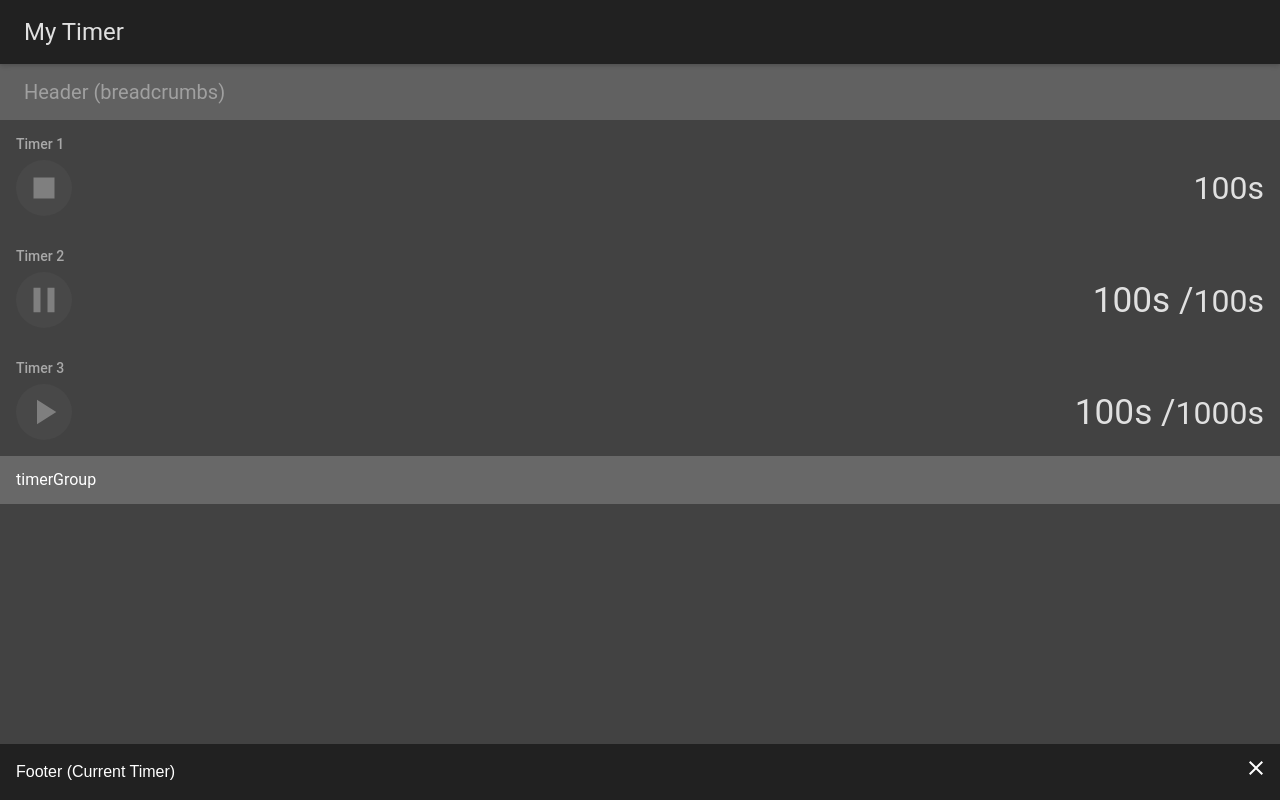
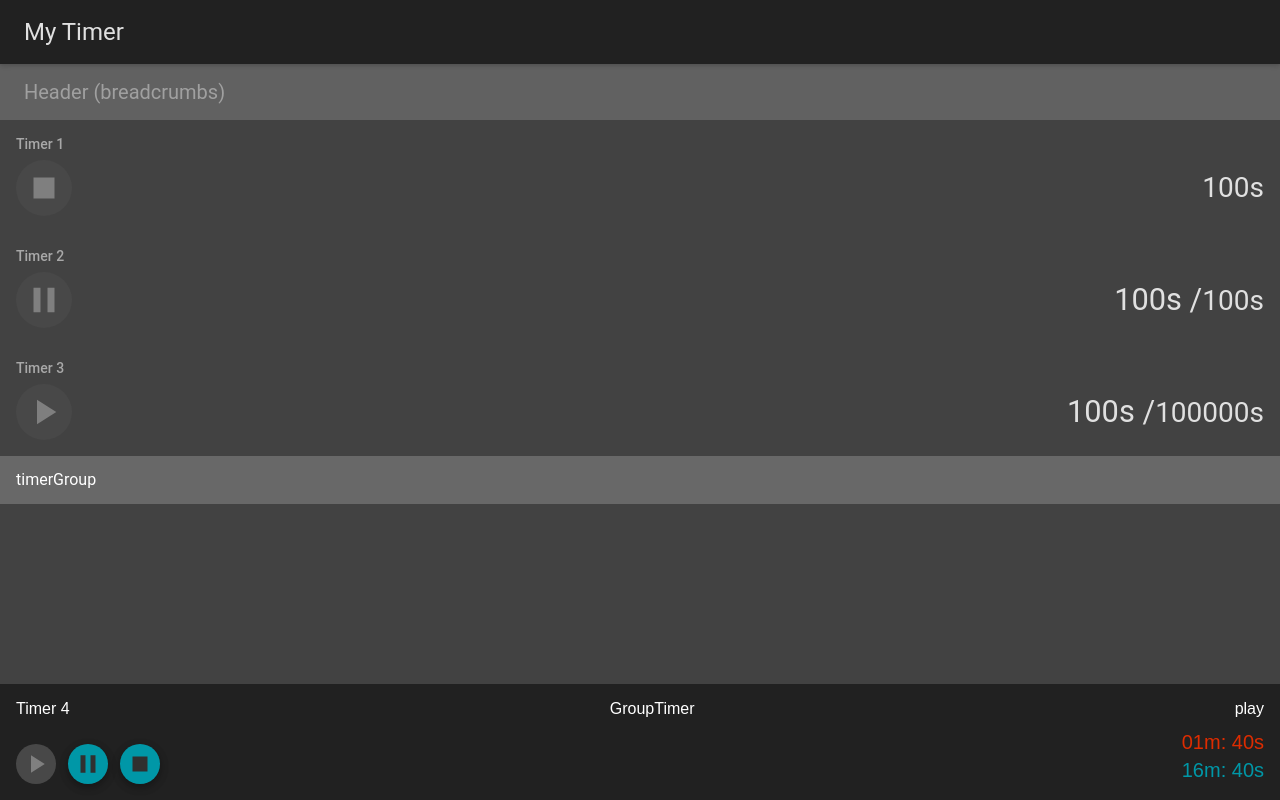
Before and after one commit to Angelpsy/timer, a React app: page / in a window 1280 px wide. Both pictures are taken after a click on the element "timerGroup". Built offline with nearby package versions, Linux system fonts and the light colour scheme.

Commit message:
add components of container and presentational for CurrentTimer

```diff
--- /dev/null
+++ b/src/Components/CurrentTimer/index.css
@@ -0,0 +1,22 @@
+.b-current-timer {
+    /*  */
+}
+
+.b-current-timer__info {
+    display: flex;
+    justify-content: space-between;
+    align-items: center;
+    margin-bottom: 10px;
+}
+
+.b-current-timer__controls {
+    display: flex;
+    justify-content: space-between;
+    align-items: flex-end;
+}
+
+.b-current-timer__time-val {
+    text-align: right;
+    font-size: 1.25em;
+    padding: 2.5px 0;
+}
--- /dev/null
+++ b/src/Components/CurrentTimer/index.jsx
@@ -0,0 +1,115 @@
+import React, {Component} from 'react';
+import muiThemeable from 'material-ui/styles/muiThemeable';
+
+import FloatingActionButton from 'material-ui/FloatingActionButton';
+import IconButton from 'material-ui/IconButton';
+import IconClose from 'material-ui/svg-icons/navigation/close';
+import IconPlay from 'material-ui/svg-icons/av/play-arrow';
+import IconPause from 'material-ui/svg-icons/av/pause';
+import IconStop from 'material-ui/svg-icons/av/stop';
+
+import './index.css';
+import {timerShape} from "../../constants/propTypes";
+
+const buttonStyles = {
+    marginRight: 12,
+};
+
+const iconStyles = {
+    width: '75%',
+};
+
+function Button(props) {
+    return <FloatingActionButton
+        mini={true}
+        style={buttonStyles}
+        {...props}/>
+}
+
+function TimesVal(prop) {
+    const classNames = `b-current-timer__time-val ${prop.className}`;
+    const hours = Math.floor(prop.val / (60*60));
+    const minutes = Math.floor((prop.val - hours*60*60) / 60);
+    const seconds = prop.val - hours*60*60 - minutes*60;
+    const output = `${hours > 0 ? hours + 'h:' : ''}
+                    ${minutes > 10 ? minutes : '0' + minutes}m:
+                    ${seconds > 10 ? seconds : '0' + seconds}s`;
+    return (
+        <div {...prop} className={classNames} >
+            {output}
+        </div>
+    );
+}
+
+class CurrentTimer extends Component {
+    render() {
+        const {id, title, description, childTimers, value, left, state} = this.props;
+        return (
+            <div
+                className={'b-current-timer'}
+            >
+                <div className="b-current-timer__info">
+                    <div className="b-current-timer__title">{title}</div>
+
+                    <div>
+                        {childTimers
+                            ? 'GroupTimer'
+                            : 'SoloTimer'
+                        }
+                    </div>
+
+                    <div className="b-current-timer__state">{state}</div>
+                </div>
+
+                <div className="b-current-timer__controls">
+                    <div className="b-current-timer__btns">
+                        <Button
+                            disabled={state === 'play'}
+                        >
+                            <IconPlay style={iconStyles} />
+                        </Button>
+                        <Button
+                            disabled={state !== 'play'}
+                        >
+                            <IconPause style={iconStyles} />
+                        </Button>
+                        <Button
+                            disabled={state === 'stop'}
+                        >
+                            <IconStop style={iconStyles} />
+                        </Button>
+                    </div>
+
+                    <div className="b-current-timer__times">
+                        <TimesVal
+                            className="b-current-timer__left"
+                            val={left}
+                            style={{
+                                color: this.props.muiTheme.palette.accent1Color,
+                                opacity: left !== value ? 1 : 0,
+                            }}
+                        />
+                        <TimesVal
+                            className="b-current-timer__value"
+                            val={value}
+                            style={{
+                                color: this.props.muiTheme.palette.primary1Color,
+                            }}
+                        />
+                    </div>
+                </div>
+
+                {/*<IconButton key={'icon'}*/}
+                            {/*className={'b-footer__close'} // TODO: заменить класс и  переместить стили*/}
+                            {/*onClick={this.props.resetSelectTimer}*/}
+                {/*>*/}
+                    {/*<IconClose />*/}
+                {/*</IconButton>*/}
+            </div>
+        );
+    }
+}
+
+CurrentTimer.propTypes = timerShape;
+
+export default muiThemeable()(CurrentTimer);
--- a/src/Components/Footer/index.css
+++ b/src/Components/Footer/index.css
@@ -1,5 +1,5 @@
 .b-footer {
-    /**/
+    overflow: hidden;
 }
 
 .b-footer__toolbar {
@@ -9,6 +9,6 @@
 
 .b-footer__close {
     position: absolute !important;
-    top: 0;
-    right: 0;
+    top: -15px;
+    right: -15px;
 }
--- a/src/Components/Footer/index.jsx
+++ b/src/Components/Footer/index.jsx
@@ -1,12 +1,11 @@
 import React, {Component} from 'react';
-import {connect} from 'react-redux';
+import PropTypes from 'prop-types';
 import {Toolbar} from 'material-ui/Toolbar';
-import IconButton from 'material-ui/IconButton';
-import IconClose from 'material-ui/svg-icons/navigation/close';
 import muiThemeable from 'material-ui/styles/muiThemeable';
 
+import CurrentTimerContainer from '../../Container/CurrentTimerContainer';
+
 import './index.css';
-import {idSelectedTimer} from "../../actions";
 
 class Footer extends Component {
     render() {
@@ -21,38 +20,17 @@ class Footer extends Component {
                         height: 'auto',
                         minHeight: this.props.muiTheme.toolbar.height + 'px',
                         padding: `${this.props.muiTheme.spacing.desktopGutterLess}px`,
+                        display: 'block',
                 }}>
-                    Footer (Current Timer)
-                    <IconButton
-                        className={'b-footer__close'}
-                        onClick={this.props.resetSelectTimer}
-                        style={{
-                            opacity: this.props.idSelectedTimer ? 1 : 0,
-                        }}
-                    >
-                        <IconClose />
-                    </IconButton>
+                    <CurrentTimerContainer />
                 </Toolbar>
             </footer>
         );
     }
 }
 
-const mapStateToProps = state => {
-    return {
-        idSelectedTimer: state.idSelectedTimer,
-    }
+Footer.propType = {
+    className: PropTypes.string,
 };
 
-const mapDispatchToProps = dispatch => {
-    return {
-        resetSelectTimer: () => {
-            dispatch(idSelectedTimer(''));
-        }
-    }
-};
-
-export default connect(
-    mapStateToProps,
-    mapDispatchToProps,
-)(muiThemeable()(Footer));
+export default muiThemeable()(Footer);
--- a/src/Components/Timer/SoloTimer.jsx
+++ b/src/Components/Timer/SoloTimer.jsx
@@ -1,5 +1,4 @@
 import React, {Component} from 'react';
-import PropTypes from 'prop-types';
 import './index.css';
 
 import Subheader from 'material-ui/Subheader';
@@ -9,6 +8,7 @@ import IconPause from 'material-ui/svg-icons/av/pause';
 import IconStop from 'material-ui/svg-icons/av/stop';
 
 import muiThemeable from 'material-ui/styles/muiThemeable';
+import {timerShape} from "../../constants/propTypes";
 
 const buttonStyles = {
     marginRight: 24,
@@ -29,7 +29,7 @@ const iconEmum = {
 class Timer extends Component {
 
     render() {
-        const {id, title, description, children, value, left, state} = this.props;
+        const {id, title, description, childTimers, value, left, state} = this.props;
 
         const IconState = iconEmum[state];
 
@@ -60,7 +60,7 @@ class Timer extends Component {
 
                     <div className="b-timer__values" style={{
                         color: this.props.muiTheme.palette.textSecondary,
-                        fontSize: '2em'
+                        fontSize: '1.75em'
                     }}>
                         {state !== 'stop' ?
                             <span className="b-timer__left"
@@ -77,21 +77,6 @@ class Timer extends Component {
     }
 }
 
-Timer.propTypes = {
-    id: PropTypes.string,
-    title: PropTypes.string.isRequired,
-    description: PropTypes.string,
-    value: PropTypes.number.isRequired,
-    left: (props, propName, componentName) => {
-        if (props.value < props[propName] || props[propName] < 0) {
-            return new Error(
-                'Invalid prop `' + propName + '` supplied to' +
-                ' `' + componentName + '`. Validation failed.'
-            );
-        }
-    },
-    state: PropTypes.oneOf(['stop', 'pause', 'play']).isRequired,
-    isTopLevel: PropTypes.bool,
-};
+Timer.propTypes = timerShape;
 
 export default muiThemeable()(Timer);
--- a/src/Components/Timer/index.jsx
+++ b/src/Components/Timer/index.jsx
@@ -7,9 +7,9 @@ import SoloTimer from './SoloTimer';
 class Timer extends Component {
 
     render() {
-        const {children} = this.props;
+        const {childTimers} = this.props;
 
-        if (!children || children.length === 0) {
+        if (!childTimers || childTimers.length === 0) {
             return <SoloTimer {...this.props}/>
         } else {
             // TODO: timerGroup
--- /dev/null
+++ b/src/Container/CurrentTimerContainer/index.jsx
@@ -0,0 +1,48 @@
+import React, {Component} from 'react';
+import {connect} from 'react-redux';
+import PropTypes from 'prop-types';
+
+import CurrentTimer from  '../../Components/CurrentTimer';
+
+import {timerShape} from '../../constants/propTypes';
+import {idSelectedTimer} from "../../actions";
+
+class CurrentTimerContainer extends Component {
+    render() {
+        if (this.props.selectedTimer) {
+        return (
+            <CurrentTimer
+                resetSelectTimer={this.props.resetSelectTimer}
+                {...this.props.selectedTimer}
+            />
+        );
+        } else {
+            return null;
+        }
+    }
+}
+
+// TODO: продумать как передавать value group timer
+const mapStateToProps = state => {
+    return {
+        selectedTimer: state.idSelectedTimer ? state.timers.find(timer => timer.id === state.idSelectedTimer) : null,
+    }
+};
+
+const mapDispatchToProps = dispatch => {
+    return {
+        resetSelectTimer: () => {
+            dispatch(idSelectedTimer(''));
+        }
+    }
+};
+
+CurrentTimerContainer.propTypes = {
+    resetSelectTimer: PropTypes.func.isRequired,
+    selectedTimer: PropTypes.shape(timerShape),
+};
+
+export default connect(
+    mapStateToProps,
+    mapDispatchToProps,
+)(CurrentTimerContainer);
--- a/src/Container/TimersContainer/TestData.js
+++ b/src/Container/TimersContainer/TestData.js
@@ -6,7 +6,7 @@ const childTimers = [
         order: 0,
         title: 'Timer 41',
         description: 'Description Timer 41',
-        children: null,
+        childTimers: null,
         value: 100, // s
         left: 100, // s
         state: 'stop', // ['stop', 'pause', 'play']
@@ -16,7 +16,7 @@ const childTimers = [
         order: 1,
         title: 'Timer 42',
         description: 'Description Timer 42',
-        children: null,
+        childTimers: null,
         value: 100, // s
         left: 100, // s
         state: 'pause',
@@ -26,7 +26,7 @@ const childTimers = [
         order: 1,
         title: 'Timer 43',
         description: 'Description Timer 43',
-        children: null,
+        childTimers: null,
         value: 1000, // s
         left: 100, // s
         state: 'play',
@@ -40,7 +40,7 @@ let timers = [
         order: 0,
         title: 'Timer 1',
         description: 'Description Timer 1',
-        children: null,
+        childTimers: null,
         value: 100, // s
         left: 100, // s
         state: 'stop', // ['stop', 'pause', 'play']
@@ -51,7 +51,7 @@ let timers = [
         order: 1,
         title: 'Timer 2',
         description: 'Description Timer 2',
-        children: null,
+        childTimers: null,
         value: 100, // s
         left: 100, // s
         state: 'pause',
@@ -62,8 +62,8 @@ let timers = [
         order: 1,
         title: 'Timer 3',
         description: 'Description Timer 3',
-        children: null,
-        value: 1000, // s
+        childTimers: null,
+        value: 100000, // s
         left: 100, // s
         state: 'play',
         isTopLevel: true,
@@ -73,7 +73,7 @@ let timers = [
         order: 4,
         title: 'Timer 4',
         description: 'Description Timer 4',
-        children: childTimers.map((timer => timer.id)),
+        childTimers: childTimers.map((timer => timer.id)),
         value: 1000, // s
         left: 100, // s
         state: 'play',
--- /dev/null
+++ b/src/constants/propTypes.js
@@ -0,0 +1,18 @@
+import PropTypes from 'prop-types';
+
+export const timerShape = {
+    id: PropTypes.string,
+    title: PropTypes.string.isRequired,
+    description: PropTypes.string,
+    value: PropTypes.number.isRequired,
+    left: (props, propName, componentName) => {
+        if (props.value < props[propName] || props[propName] < 0) {
+            return new Error(
+                'Invalid prop `' + propName + '` supplied to' +
+                ' `' + componentName + '`. Validation failed.'
+            );
+        }
+    },
+    state: PropTypes.oneOf(['stop', 'pause', 'play']).isRequired,
+    isTopLevel: PropTypes.bool,
+};
--- a/src/reducers/timers.js
+++ b/src/reducers/timers.js
@@ -13,7 +13,7 @@ const timers = (state = _timers, action) => {
                     order: 0,
                     title: action.payload.title,
                     description: action.payload.description,
-                    children: null,
+                    childTimers: null,
                     value: action.payload.value,
                     left: action.payload.value,
                     state: 'stop',
```
